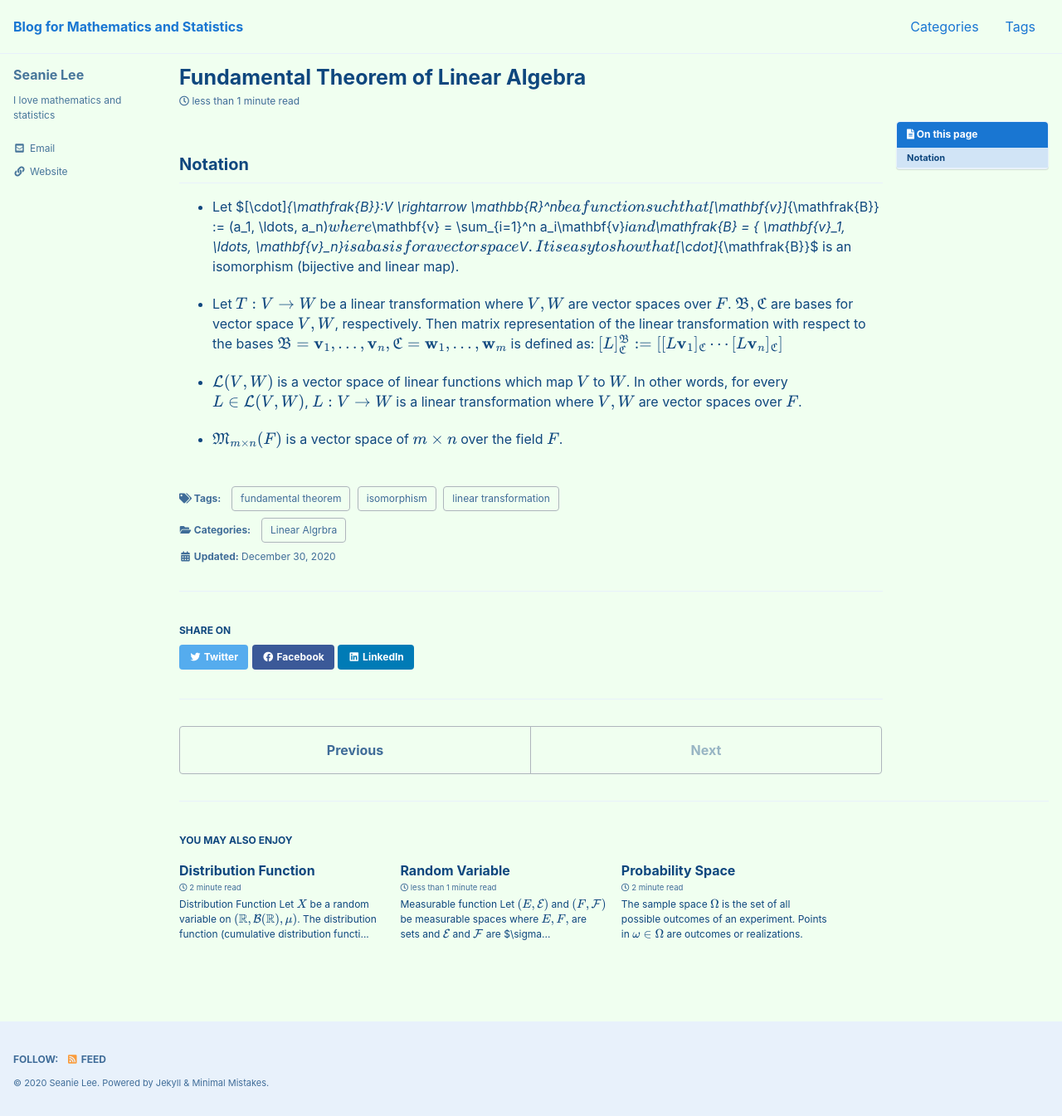
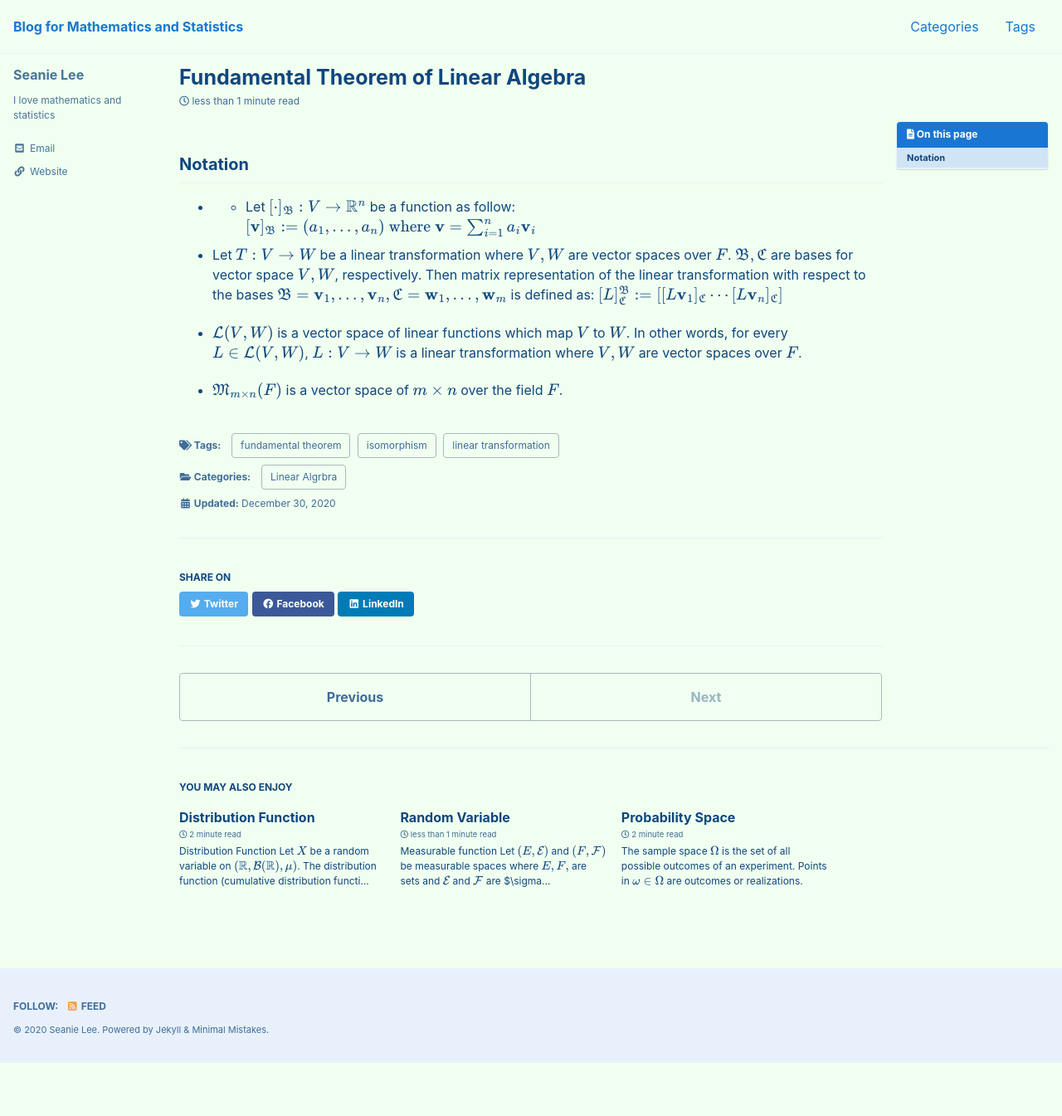
Before and after one commit to seanie12/blog, a Jekyll site: the page built from _posts/2020-12-30-fudamental-theorem-of-linear-algebra.md, in a window 1280 px wide. Shown: the whole page at 83% size. Built offline with Jekyll 4.4.1, drawn with Linux system fonts in a browser that asks for light colours; cached includes are drawn as plain includes; formulas are drawn with MathJax 3; after the commit the page ends 1281 px from its top, so only the background shows below that.

Commit message:
Update 2020-12-30-fudamental-theorem-of-linear-algebra.md

```diff
--- a/_posts/2020-12-30-fudamental-theorem-of-linear-algebra.md
+++ b/_posts/2020-12-30-fudamental-theorem-of-linear-algebra.md
@@ -18,7 +18,8 @@ comments : true
 ---
 
 ## Notation
-- Let  $[\cdot]_{\mathfrak{B}}:V \rightarrow \mathbb{R}^n$ be a function  such that $[\mathbf{v}]_{\mathfrak{B}} := (a_1, \ldots, a_n)$ where $\mathbf{v} = \sum_{i=1}^n a_i\mathbf{v}_i$ and $\mathfrak{B} = \{ \mathbf{v}_1, \ldots, \mathbf{v}_n\}$ is a basis for a vector space $V$.  It is easy to show that $[\cdot]_{\mathfrak{B}}$ is an isomorphism (bijective and linear map).
+- - Let  $[\cdot]_{\mathfrak{B}}:V \rightarrow \mathbb{R}^n$ be a function as follow:
+$$[\mathbf{v}]_{\mathfrak{B}} := (a_1, \ldots, a_n) \text{ where } \mathbf{v} = \sum_{i=1}^n a_i\mathbf{v}_i$$
 
 - Let $T: V \rightarrow W$ be a linear transformation where $V, W$ are vector spaces over $F$. $\mathfrak{B,C}$ are bases for vector space $V, W$, respectively. Then matrix representation of the linear transformation with respect to the bases $\mathfrak{B}=\{\mathbf{v}_1, \ldots, \mathbf{v}_n\}, \mathfrak{C}=\{ \mathbf{w}_1, \ldots, \mathbf{w}_m \}$ is defined as:
 $$ [L]^\mathfrak{B}_{\mathfrak{C}} := [ [L\mathbf{v}_1]_{\mathfrak{C}} \cdots[L\mathbf{v}_n]_{\mathfrak{C}}]$$
```
